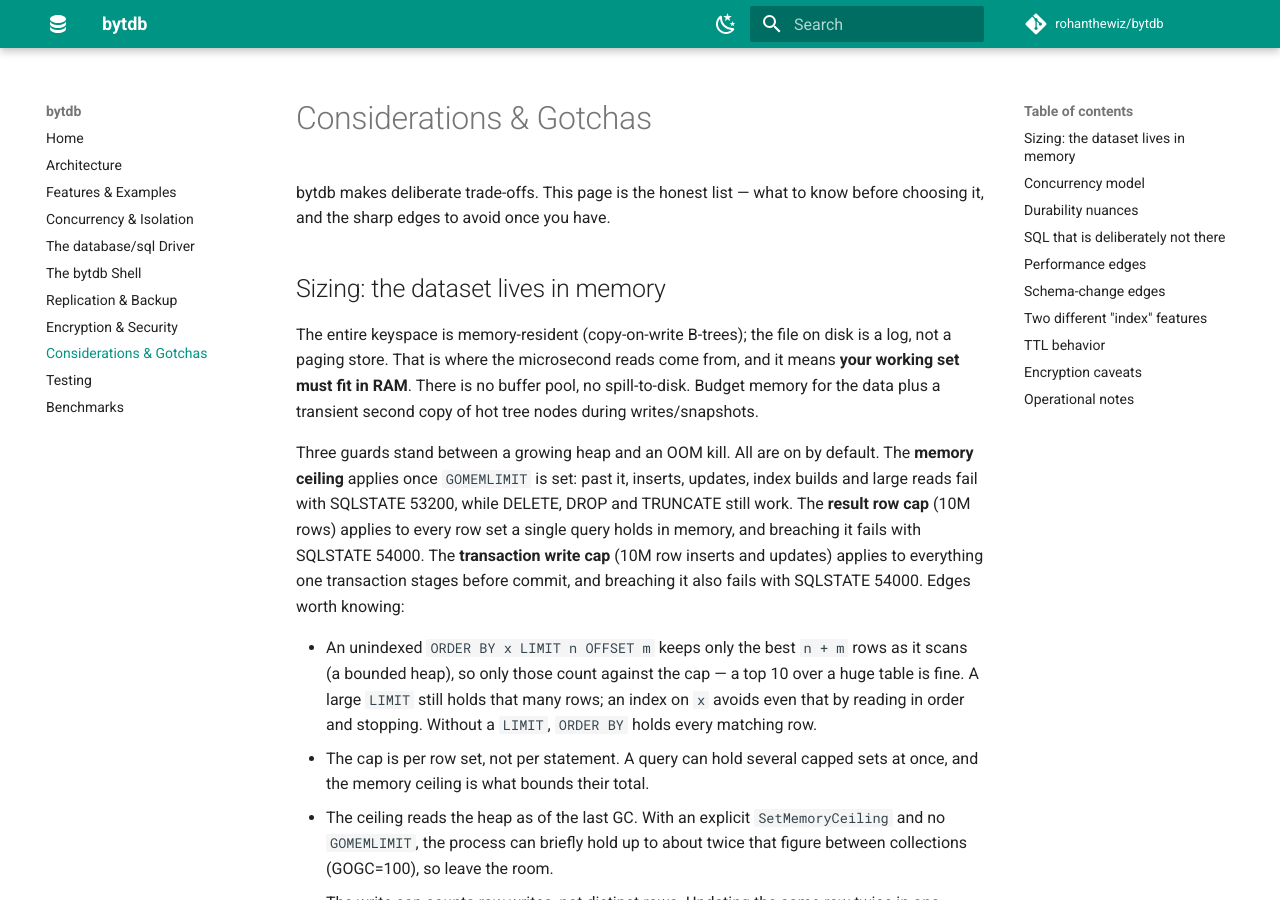
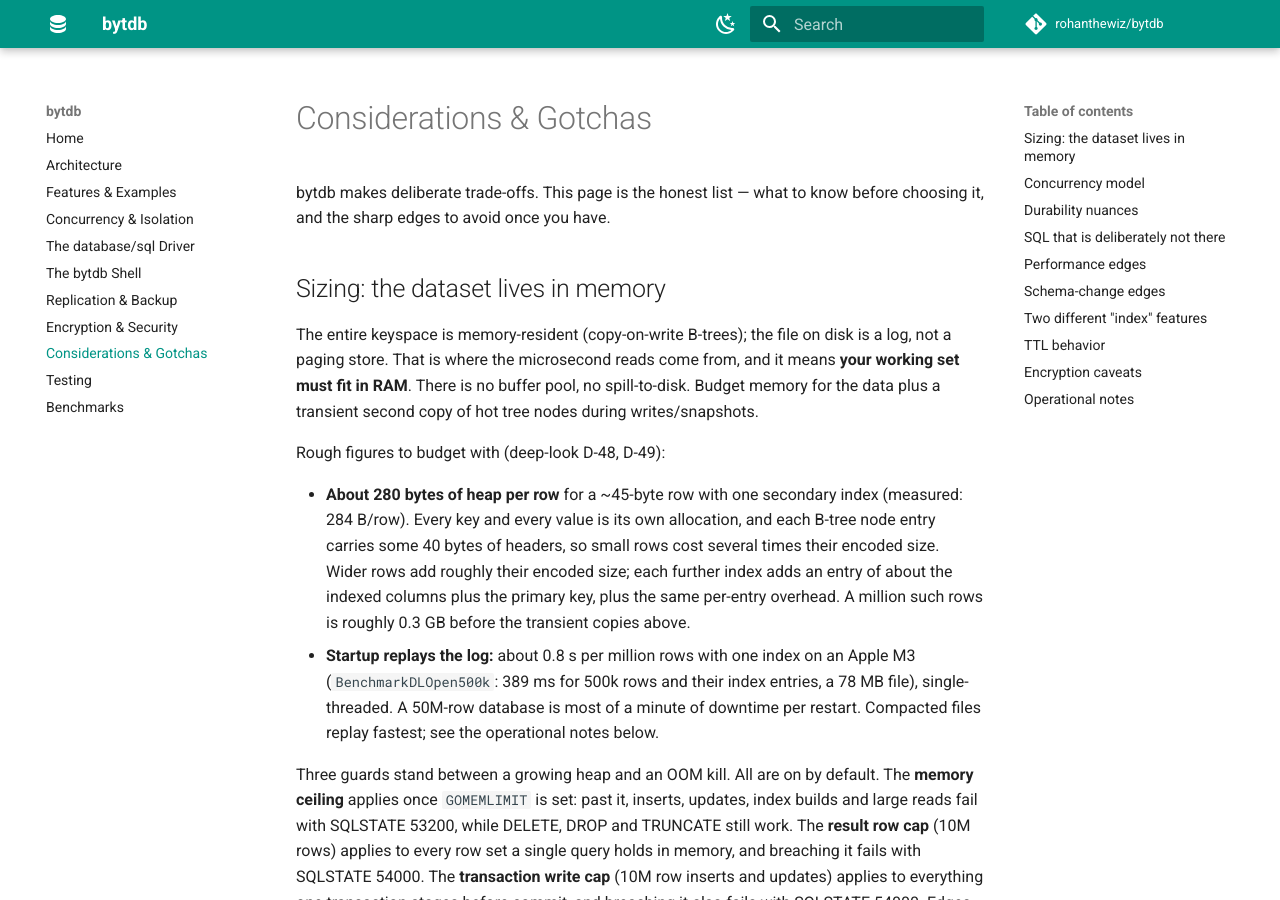
Before and after one commit to rohanthewiz/bytdb, an MkDocs documentation site: the page built from docs/gotchas.md, in a window 1280 px wide and 900 px high. Built offline with MkDocs 1.6.1 and Material for MkDocs 9.7.7, drawn with Linux system fonts in a browser that asks for light colours; comment, search, counter and statistics services are not loaded; some of the changed text lies outside the part shown.

Commit message:
bytdbd defaults to a 1M result-row cap; sizing and restart figures (Q6, D-49, D-48 doc)
Results are materialized in full per client before the first row is
sent (deep-look D-50), so on a server the result cap is a per-connection
memory bound; bytdbd's -max-result-rows default drops from 10M to 1M
(plan Q6). The embedded engine keeps bytdb.DefaultMaxResultRows.

docs/gotchas.md's sizing section now gives the figures to budget with:
~280 B of heap per small row with one index (D-49, measured 284 B/row)
and ~0.8 s of startup replay per million rows on an Apple M3
(BenchmarkDLOpen500k: 389 ms for 500k rows plus index), as D-48 asks
whatever the replay work achieves. README's cap note is updated for the
top-N heap (D-43) and the server default.

Co-Authored-By: Claude Opus 5.5 <noreply@anthropic.com>

```diff
--- a/docs/gotchas.md
+++ b/docs/gotchas.md
@@ -10,6 +10,21 @@ disk is a log, not a paging store. That is where the microsecond reads come
 from, and it means **your working set must fit in RAM**. There is no buffer
 pool, no spill-to-disk. Budget memory for the data plus a transient second
 copy of hot tree nodes during writes/snapshots.
+
+Rough figures to budget with (deep-look D-48, D-49):
+
+- **About 280 bytes of heap per row** for a ~45-byte row with one secondary
+  index (measured: 284 B/row). Every key and every value is its own
+  allocation, and each B-tree node entry carries some 40 bytes of headers,
+  so small rows cost several times their encoded size. Wider rows add
+  roughly their encoded size; each further index adds an entry of about the
+  indexed columns plus the primary key, plus the same per-entry overhead. A
+  million such rows is roughly 0.3 GB before the transient copies above.
+- **Startup replays the log:** about 0.8 s per million rows with one index
+  on an Apple M3 (`BenchmarkDLOpen500k`: 389 ms for 500k rows and their
+  index entries, a 78 MB file), single-threaded. A 50M-row database is
+  most of a minute of downtime per restart. Compacted files replay fastest;
+  see the operational notes below.
 
 Three guards stand between a growing heap and an OOM kill. All are on by
 default. The **memory ceiling** applies once `GOMEMLIMIT` is set: past it,
@@ -271,8 +286,9 @@ Easy to confuse:
   ≥100% growth since the last compaction (both tunable via
   `btypedb.WithAutoCompact`, or disable with `btypedb.WithAutoCompactDisabled`
   and run `Engine.Compact()` / SQL `VACUUM` yourself; `Stats().LogBytes -
-  LogBaseBytes` is the growth it measures). Startup replays the whole file; a huge uncompacted log
-  means a slow open. Compaction also rolls the replication generation — see
+  LogBaseBytes` is the growth it measures). Startup replays the whole file
+  (about 0.8 s per million rows, see Sizing); a huge uncompacted log means a
+  slow open. Compaction also rolls the replication generation — see
   [Replication & Backup](replication.md).
 - **One engine per file, enforced.** `Open` takes an exclusive lock on a
   `<path>.lock` sidecar and fails fast with `bytdb.ErrLocked` (carrying the
```
Also changed, not shown: README.md (+6 -4 lines), docs/security.md (+1 -1 lines), 1 other file.
